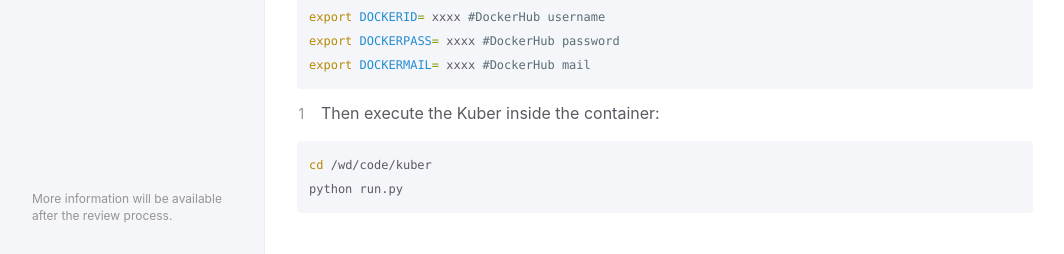
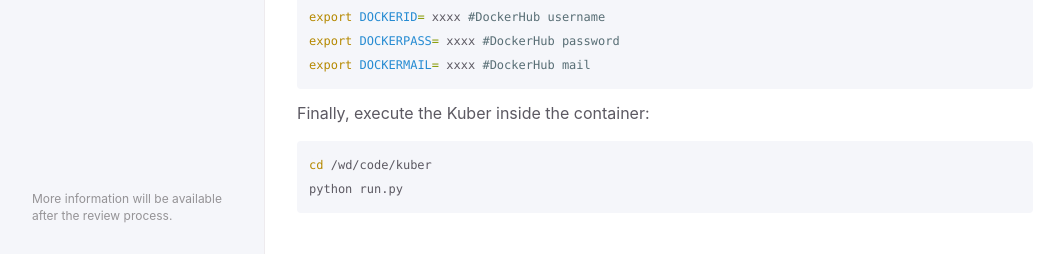
Before and after one commit to kubercostoptimizer/kubercostoptimizer.github.io, a Jekyll site: the page built from docs/implementation.md, in a window 1280 px wide. Shown: the part 3344-3598 px from the top of the page, without its empty margins (107-1171 px from the left). Built offline with Jekyll 4.4.1, drawn with Linux system fonts in a browser that asks for light colours.

Commit message:
Update implementation.md

````diff
--- a/docs/implementation.md
+++ b/docs/implementation.md
@@ -131,7 +131,7 @@ export DOCKERPASS= xxxx #DockerHub password
 export DOCKERMAIL= xxxx #DockerHub mail
 ```
 
-4. Then execute the Kuber inside the container:
+Finally, execute the Kuber inside the container:
 
 ```sh
 cd /wd/code/kuber
````
